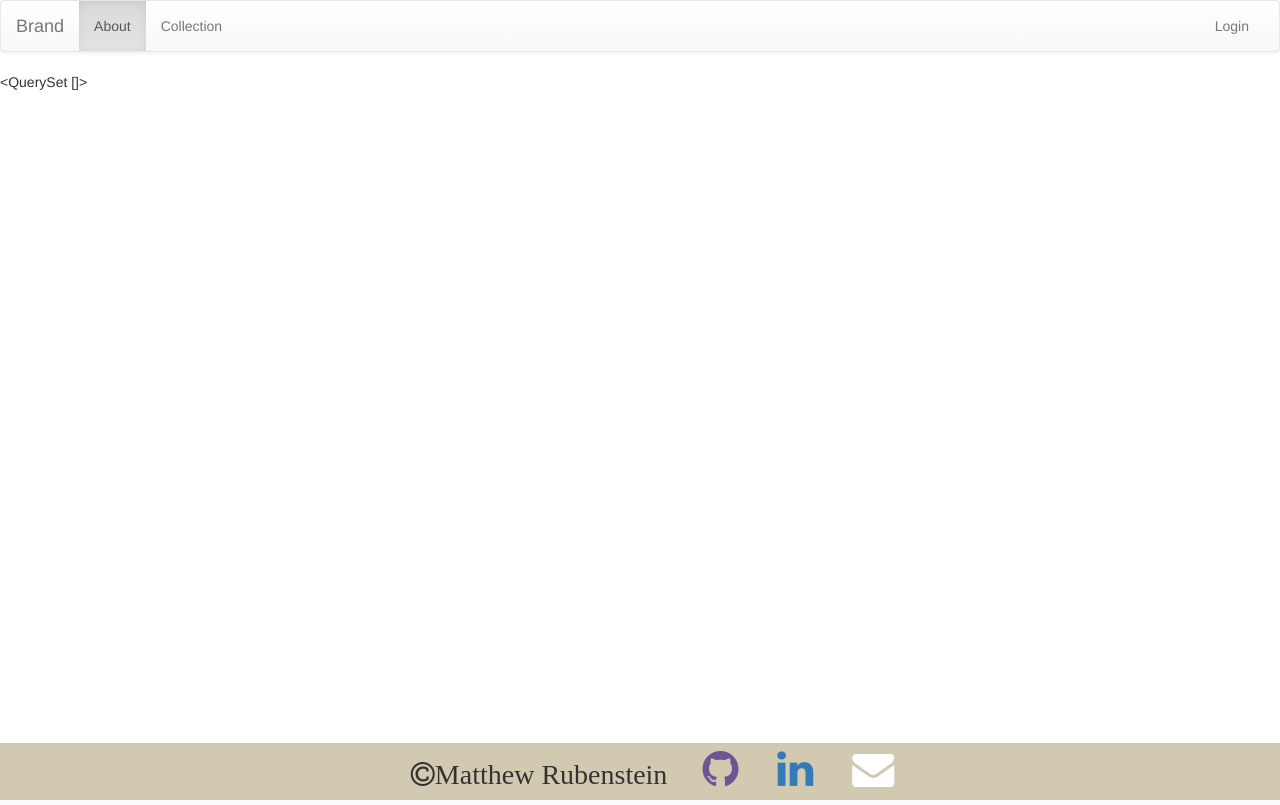
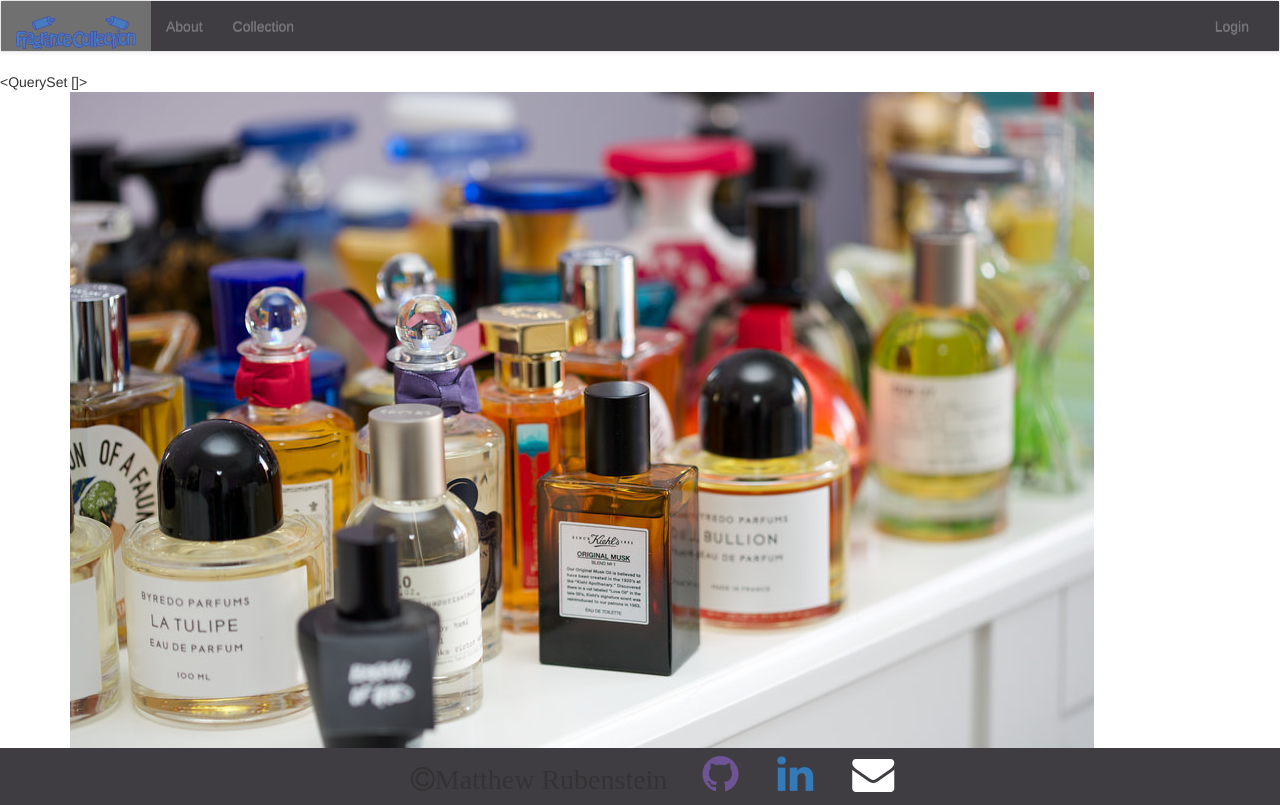
Before and after one commit to mrubes375/FragranceCollection, a Django app: page / in a window 1280 px wide. Run offline with Django 3.2, Linux system fonts and the light colour scheme; data that the repository does not hold is empty; some libraries are stand-ins or nearby versions.

Commit message:
Changed header and footer

```diff
--- a/static/css/footer.css
+++ b/static/css/footer.css
@@ -41,6 +41,6 @@ body {
   float: left;
   width: 100%;
   text-align: center;
-  background-color: #D1CAB0;
+  background-color: rgb(63, 61, 66);
   height: auto;
 }
--- a/static/css/navbar.css
+++ b/static/css/navbar.css
@@ -0,0 +1,21 @@
+.logo {
+  width: 100%;
+  height: auto;
+  background-color: transparent;
+  }
+.navbar-brand {
+  width: 150px;
+}
+
+.container-fluid {
+  background-color: rgb(63, 61, 66);
+}
+
+.active{
+  background-color: rgb(112, 112, 112);
+}
+
+a.nav-item {
+  color: blue;
+  font-size: 24;
+}
--- a/static/js/navbar.js
+++ b/static/js/navbar.js
@@ -0,0 +1,14 @@
+$(document).ready(function() {
+  if (window.location.pathname=='/') {
+    $('a:first').addClass('active');
+  }
+  else if (window.location.pathname=='/about/') {
+    $('li:first').addClass('active');
+  }
+  else if (window.location.pathname=='/collection/') {
+    $('li')[1].addClass('active');
+  }
+  else {
+    $('li:last').addClass('active');
+  }
+});
--- a/templates/collection/about.html
+++ b/templates/collection/about.html
@@ -4,5 +4,6 @@
  h1
 </p>
 <h3>Copyright 2016</h3>
+{% include "collection/scripts.html" %}
 {% include "collection/footer.html" %}
 {% include "collection/end.html" %}
--- a/templates/collection/index.html
+++ b/templates/collection/index.html
@@ -1,5 +1,22 @@
+{% load staticfiles %}
 {% include "collection/header.html" %}
 {% include "collection/navbar.html" %}
 {{ All }}
+<div class="col-md-12">
+  <div class="container">
+    <img class="niche_frag" src="{% static "images/niche_frag.jpg" %}"
+  </div>
+</div>
+<div class="col-md-6">
+  <p>
+    Hello
+  </p>
+</div>
+<div class="col-md-6">
+  <p>
+    Hello
+  </p>
+</div>
+{% include "collection/scripts.html" %}
 {% include "collection/footer.html" %}
 {% include "collection/end.html" %}
--- a/templates/collection/navbar.html
+++ b/templates/collection/navbar.html
@@ -1,31 +1,22 @@
+{% load staticfiles %}
 <body>
   <nav class="navbar navbar-default">
     <div class="container-fluid">
-      <!-- Brand and toggle get grouped for better mobile display -->
       <div class="navbar-header">
-        <button type="button" class="navbar-toggle collapsed" data-toggle="collapse" data-target="#bs-example-navbar-collapse-1" aria-expanded="false">
-          <span class="sr-only">Toggle navigation</span>
-          <span class="icon-bar"></span>
-          <span class="icon-bar"></span>
-          <span class="icon-bar"></span>
-        </button>
-        <a class="navbar-brand" href="/">Brand</a>
+        <a class="navbar-brand" href="/"><img class="logo" src="{% static "images/FragranceCollection_Logo.png" %}"></img></a>
       </div>
-
-      <!-- Collect the nav links, forms, and other content for toggling -->
-      <div class="collapse navbar-collapse" id="bs-example-navbar-collapse-1">
+      <div class="collapse navbar-collapse">
         <ul class="nav navbar-nav">
-          <li class="active"><a href="/about">About</a></li>
-          <li><a href="/collection/">Collection</a></li>
+          <li><a class="nav-item" href="/about">About</a></li>
+          <li><a class="nav-item" href="/collection/">Collection</a></li>
         </ul>
         <ul class="nav navbar-nav navbar-right">
         {% if user.is_authenticated %}
-          <li><a href="#">Your Account</a></li>
+          <li><a class="nav-item" href="#">Your Account</a></li>
         {% else %}
-          <li><a href="#">Login</a></li>
+          <li><a class="nav-item" href="#">Login</a></li>
         {% endif %}
-
         </ul>
-      </div><!-- /.navbar-collapse -->
-    </div><!-- /.container-fluid -->
+      </div>
+    </div>
   </nav>
--- a/templates/collection/scripts.html
+++ b/templates/collection/scripts.html
@@ -1,3 +1,5 @@
+{% load staticfiles %}
+
 <script src="{% static "js/jquery-2.2.3.min.js" %}"></script>
 <script src="{% static "js/bootstrap.min.js" %}"></script>
 <script src="{% static "js/footer.js" %}"></script>
```
Also changed, not shown: static/images/FragranceCollection_Logo.png (added), static/images/FragranceCollection_Logo.svg (added), static/images/niche_frag.jpg (added).
